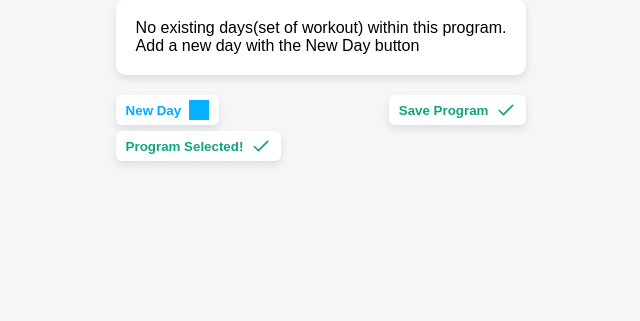
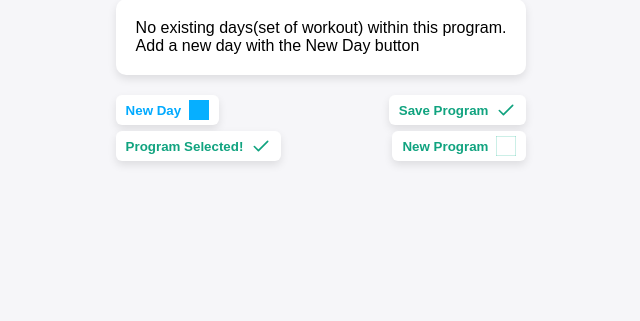
Before and after one commit to ryankorsrud/FitLogger, a Flask app: page /program in a window 1280 px wide. Shown: the part 201-522 px from the top of the page, without its empty margins (319-959 px from the left). Run offline with Flask 3, Linux system fonts and the light colour scheme; the visitor is signed in with stand-in values (Sample User, id 1); data that the repository does not hold is empty; grey boxes are pictures that could not be loaded.

Commit message:
Final copy
Made save on program just bench have no function

```diff
--- a/static/scripts/program.js
+++ b/static/scripts/program.js
@@ -168,7 +168,7 @@ function cycleProgram(){
         <img src="/static/images/arrow.svg">
     </button>
     <span>Program: Just Upper Body</span>
-    <button onclick="cycleProgram()">
+    <button onclick="refreshPg()">
         <img src="/static/images/arrow.svg" style="transform: rotate(180deg)">
     </button>`
     const day = document.getElementById('program');
@@ -194,14 +194,33 @@ function cycleProgram(){
             <button onclick="addExercise()">Add Exercise</button>`
     const buttonChange = document.getElementById('selector');
     buttonChange.innerHTML = `
-    <button class="selector-btn" style="color: #10a37f;">
+                <button class="selector-btn" style="color: #10a37f;">
                     Select Program
+                    <img class="new" style="filter: invert(45%) sepia(91%) saturate(398%) hue-rotate(115deg) brightness(94%) contrast(93%);" src="/static/images/Sq_blank.svg.png">
+                </button>
+                <button class="selector-btn" style="color: #10a37f;">
+                    New Program
+                    <img class="new" style="filter: invert(45%) sepia(91%) saturate(398%) hue-rotate(115deg) brightness(94%) contrast(93%);" src="/static/images/Sq_blank.svg.png">
+                </button>`
+    document.querySelector('.edit-program').innerHTML = `
+                <button onclick="newProgram()" class="edit-program-btn">
+                    New Day
+                    <img class="add" src="/static/images/new.svg">
+                </button>
+                <button onclick="fauxSave()" class="edit-program-btn" style="color: #10a37f;">
+                    Save Program
+                    <img class="new" style="filter: invert(45%) sepia(91%) saturate(398%) hue-rotate(115deg) brightness(94%) contrast(93%);" src="/static/images/check.svg">
                 </button>`
 }
 
 function refreshPg(){
     location.reload();
 }
+
+function fauxSave(){
+    alert('Workout saved successfully!');
+}
+
 document.addEventListener('DOMContentLoaded', async () => {
     await listOfDays();
     renderProgram();
--- a/templates/program.html
+++ b/templates/program.html
@@ -29,7 +29,7 @@
 
 
     <main>
-        <div class = "top">
+        <div id = "top" class = "top">
             <button onclick="cycleProgram()">
                 <img src="/static/images/arrow.svg">
             </button>
@@ -61,6 +61,10 @@
                     Program Selected!
                     <img class="new" style="filter: invert(45%) sepia(91%) saturate(398%) hue-rotate(115deg) brightness(94%) contrast(93%);" src="/static/images/check.svg">
                 </button>
+                <button class="selector-btn" style="color: #10a37f;">
+                    New Program
+                    <img class="new" style="filter: invert(45%) sepia(91%) saturate(398%) hue-rotate(115deg) brightness(94%) contrast(93%);" src="/static/images/Sq_blank.svg.png">
+                </button>
             </div>
         </div>
     </main>
```
Also changed, not shown: static/images/Sq_blank.svg.png (added).
